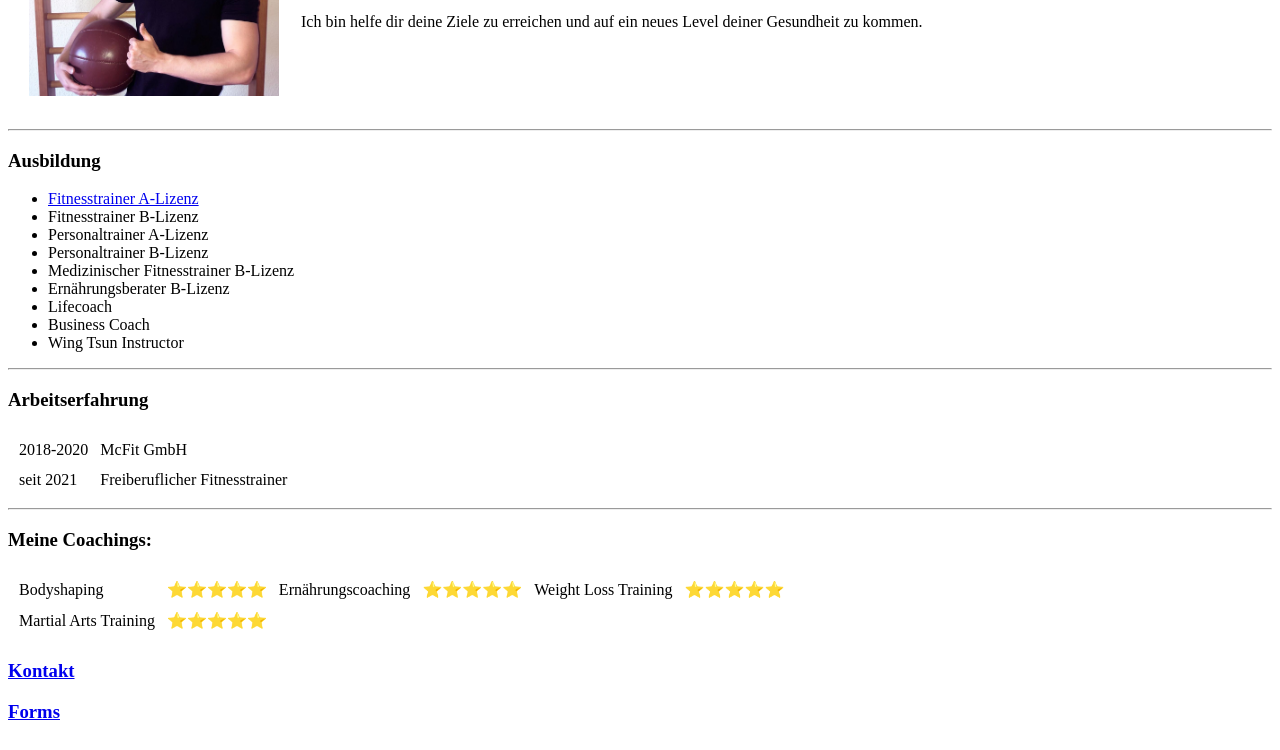
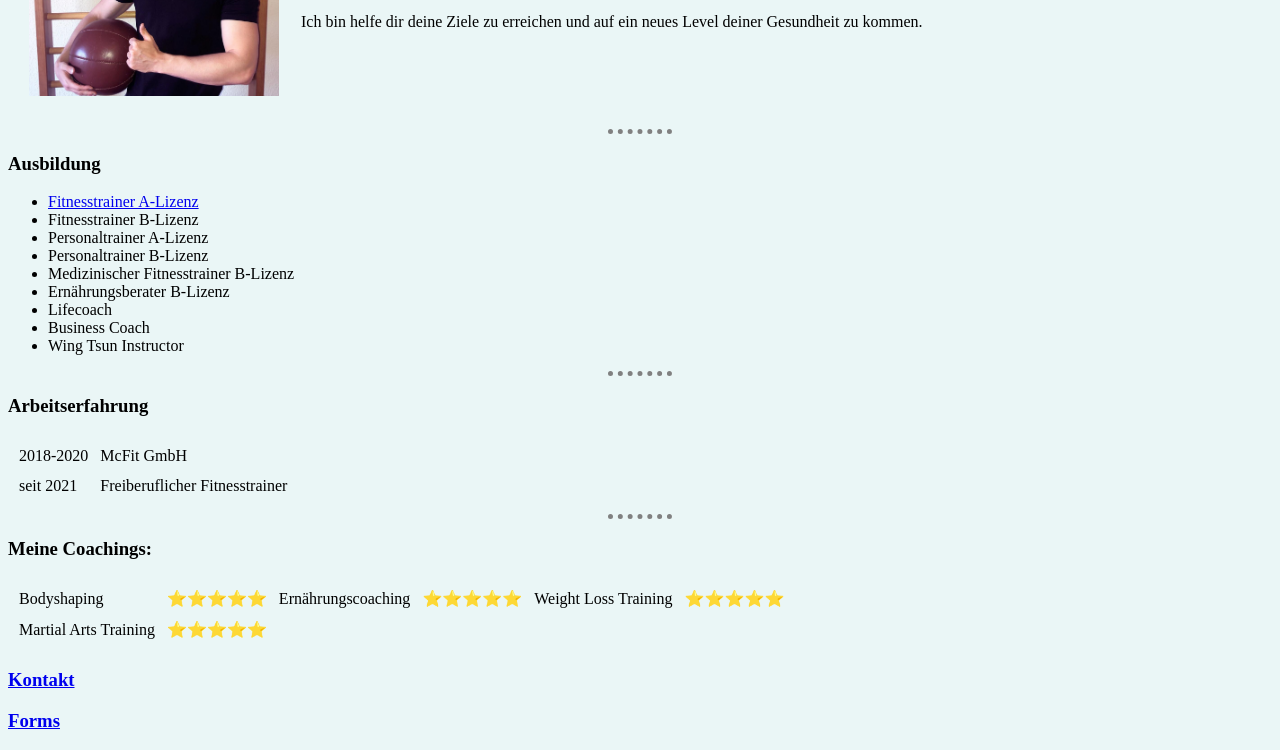
Before and after one commit to ulFganG/cv, a plain HTML site: page index.html in a window 1280 px wide. Shown: the part 183-933 px from the top of the page. Drawn offline with Linux system fonts and the light colour scheme.

Commit message:
background color + dotted line

```diff
--- a/index.html
+++ b/index.html
@@ -4,7 +4,27 @@
 <head>
   <meta charset="utf-8">
   <title>💪 Personaltraining mit Max</title>
-  <meta property="og:description" content="Du möchtest abnehmen und dich endlich wieder fit fühlen? Du weißt aber nicht, welche Übungen sich am besten eignen und wie deine Ernährung aussehen soll? Dann bist du hier genau richtig!"/>
+
+
+  <style>
+
+    body{
+      background-color: #EAF6F6;
+    }
+
+    hr{
+      background-color: #EAF6F6;
+      height: 0px;
+      border-style: dotted none none;
+      width: 5%;
+      border-width: 5px;
+      color: grey;
+    }
+
+
+  </style>
+
+
 </head>
 
 <body>
```
